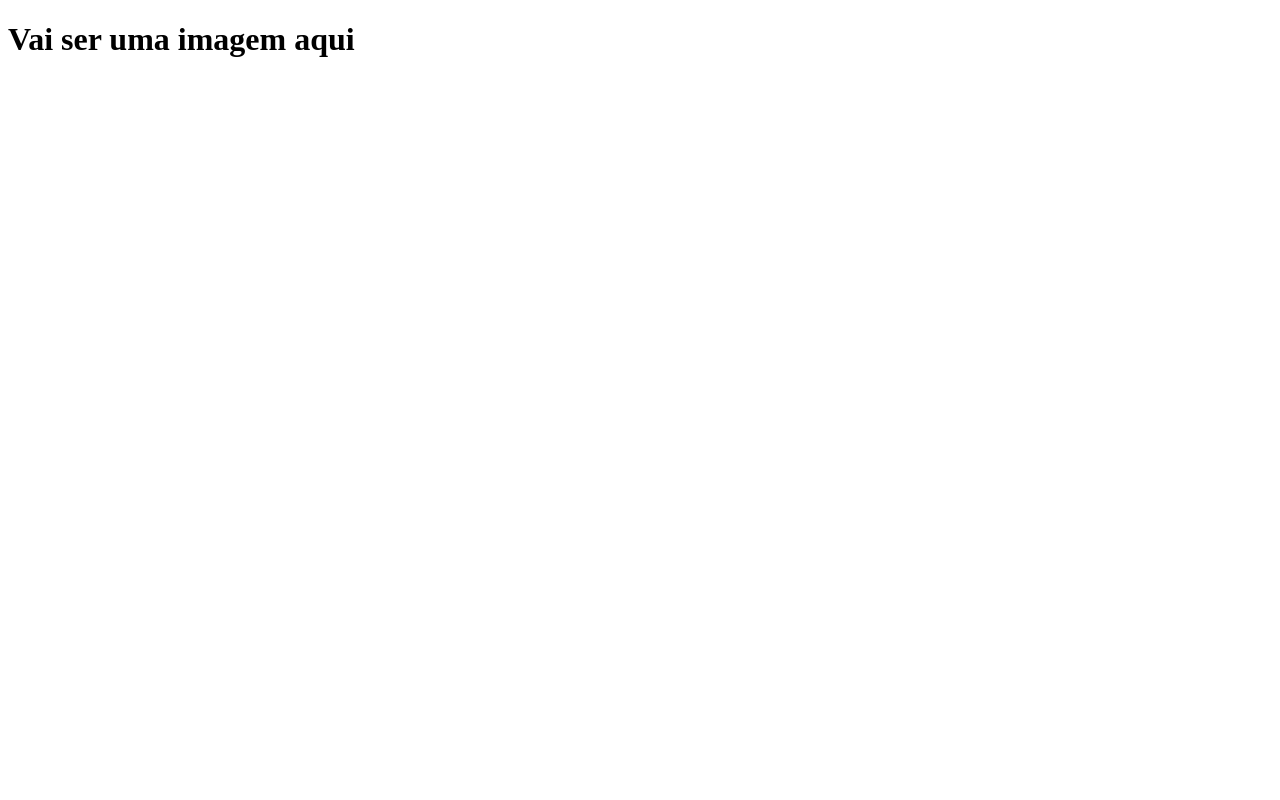
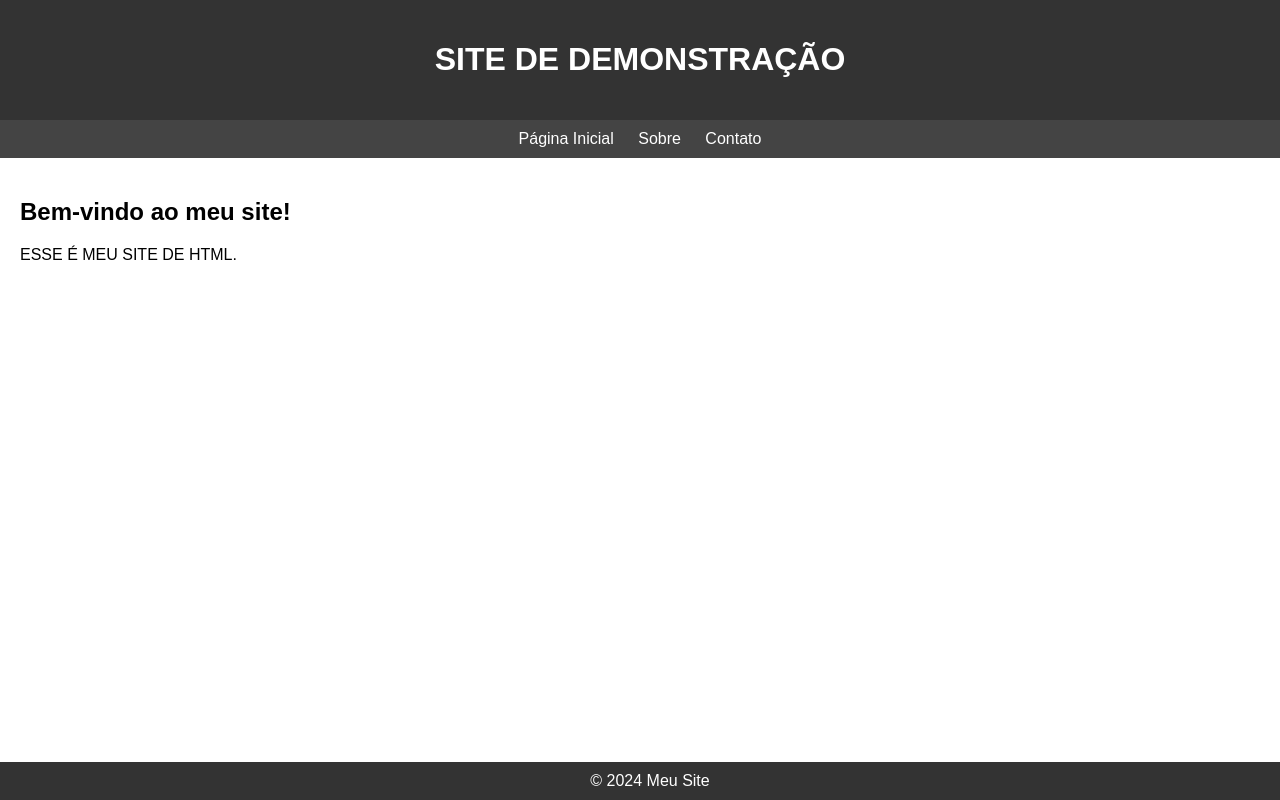
Before and after one commit to Mayyykk/last-tentative, a plain HTML site: page index.html in a window 1280 px wide. Drawn offline with Linux system fonts and the light colour scheme.

Commit message:
Update index.html

```diff
--- a/index.html
+++ b/index.html
@@ -1,13 +1,64 @@
 <!DOCTYPE html>
-<html lang="en">
+<html lang="pt-br">
 <head>
     <meta charset="UTF-8">
-    <meta http-equiv="X-UA-Compatible" content="IE=edge">
     <meta name="viewport" content="width=device-width, initial-scale=1.0">
-    <title>Document</title>
+    <title>Meu Site</title>
+    <style>
+        body {
+            font-family: Arial, sans-serif;
+            margin: 0;
+            padding: 0;
+        }
+        header {
+            background-color: #333;
+            color: #fff;
+            padding: 20px;
+            text-align: center;
+        }
+        nav {
+            background-color: #444;
+            color: #fff;
+            padding: 10px;
+            text-align: center;
+        }
+        nav a {
+            color: #fff;
+            text-decoration: none;
+            margin: 0 10px;
+        }
+        nav a:hover {
+            text-decoration: underline;
+        }
+        main {
+            padding: 20px;
+        }
+        footer {
+            background-color: #333;
+            color: #fff;
+            text-align: center;
+            padding: 10px;
+            position: fixed;
+            bottom: 0;
+            width: 100%;
+        }
+    </style>
 </head>
 <body>
- <h1>Vai ser uma imagem aqui</h1>
-
+    <header>
+        <h1>SITE DE DEMONSTRAÇÃO </h1>
+    </header>
+    <nav>
+        <a href="#">Página Inicial</a>
+        <a href="#">Sobre</a>
+        <a href="#">Contato</a>
+    </nav>
+    <main>
+        <h2>Bem-vindo ao meu site!</h2>
+        <p>ESSE É MEU SITE DE HTML.</p>
+    </main>
+    <footer>
+        &copy; 2024 Meu Site
+    </footer>
 </body>
 </html>
```
